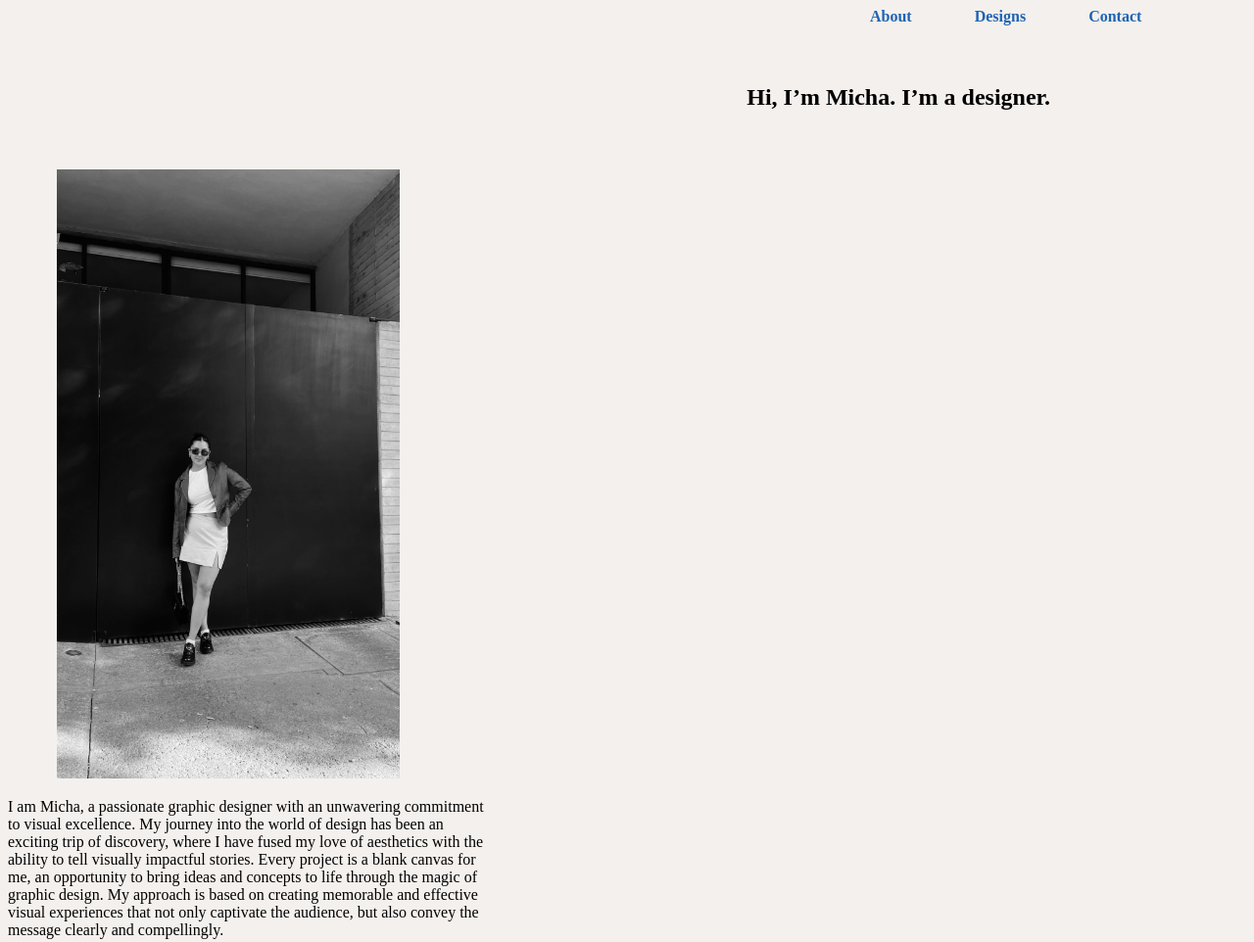
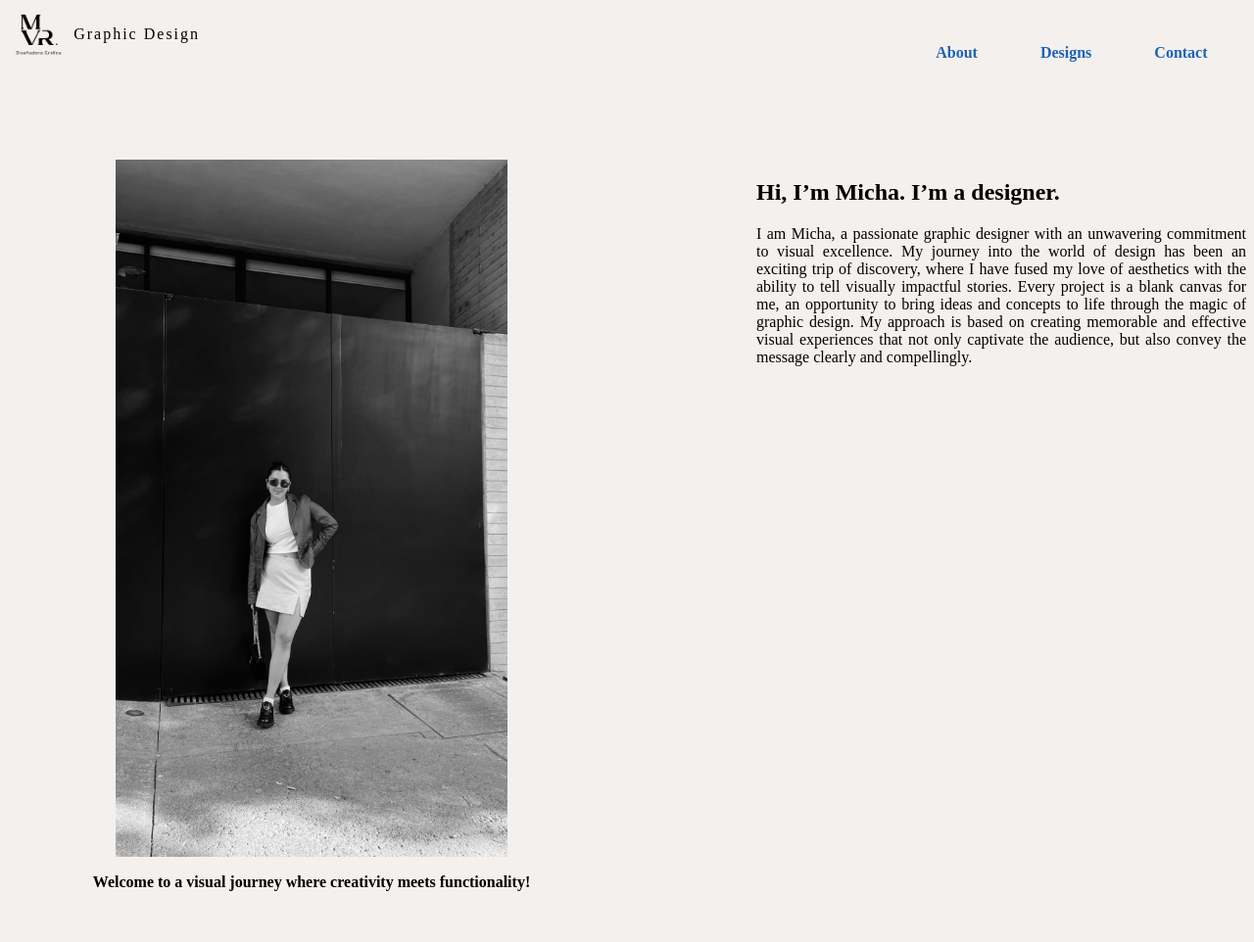
Before and after one commit to michavr10/Maria-Isabel-Villegas, a plain HTML site: page About.html in a window 1280 px wide. Shown: the whole page at 98% size. After the commit the page ends 931 px from the top, so only its background shows below. Drawn offline with Linux system fonts and the light colour scheme.

Commit message:
About.html

```diff
--- a/About.html
+++ b/About.html
@@ -8,30 +8,45 @@
     <link rel="stylesheet" href="./Styles.css" />
   </head>
   <body>
+    <header>
+      <div class="header">
+        <img
+          src="./Pictures/Firma electronica-02.png"
+          alt="firma electronica"
+          class="MVR"
+        />
+        <p class="graphicdesign">Graphic Design</p>
         <div class="Menu">
           <p class="">About</p>
           <p class="">Designs</p>
           <p class="">Contact</p>
         </div>
-    <h2 class="Headerintroduction">Hi, I’m Micha. I’m a designer.</h2>
-  </body>
-  <div class="portraitpicture">
+      </div>
+    </header>
+
+    <div class="Colum1">
       <img
         src="./Pictures/IMG_5529_Original (1).jpg"
         alt=" self picture"
         class="Portraitpicture"
       />
+      <h2 class="welcometext">
+        Welcome to a visual journey where creativity meets functionality!
+      </h2>
     </div>
-  <div class="introduction">
-    <p>
-      I am Micha, a passionate graphic designer with an unwavering commitment to
-      visual excellence. My journey into the world of design has been an
-      exciting trip of discovery, where I have fused my love of aesthetics with
-      the ability to tell visually impactful stories. Every project is a blank
-      canvas for me, an opportunity to bring ideas and concepts to life through
-      the magic of graphic design. My approach is based on creating memorable
-      and effective visual experiences that not only captivate the audience, but
-      also convey the message clearly and compellingly.
+    <div class="Colum2">
+      <h2 class="Headerintroduction">Hi, I’m Micha. I’m a designer.</h2>
+      <p class="Introduction">
+        I am Micha, a passionate graphic designer with an unwavering commitment
+        to visual excellence. My journey into the world of design has been an
+        exciting trip of discovery, where I have fused my love of aesthetics
+        with the ability to tell visually impactful stories. Every project is a
+        blank canvas for me, an opportunity to bring ideas and concepts to life
+        through the magic of graphic design. My approach is based on creating
+        memorable and effective visual experiences that not only captivate the
+        audience, but also convey the message clearly and compellingly.
       </p>
+      <img src="" alt="" />
     </div>
+  </body>
 </html>
--- a/Styles.css
+++ b/Styles.css
@@ -73,17 +73,28 @@ p {
 .Headerintroduction {
   color: var(--third-color);
   font-family: poppins;
-  bottom: 40px;
-  display: flex;
-  justify-content: flex-end;
-  padding: 40px;
-  padding-right: 200px;
+}
+.Colum1 {
+  display: inline-block;
+  width: 500px;
+  padding-left: 60px;
+  text-align: center;
+  padding-top: 100px;
 }
 .Portraitpicture {
-  width: 350px;
-  padding-left: 50px;
+  width: 400px;
 }
-.introduction {
+.Colum2 {
   width: 500px;
   font-family: poppins;
+  display: inline-block;
+  height: 350px;
+  padding-left: 200px;
+  vertical-align: top;
+  text-align: justify;
+  padding-top: 100px;
 }
+.welcometext {
+  font-family: poppins;
+  font-size: medium;
+}
```
Lines whose indentation alone changed are shown as unchanged.
